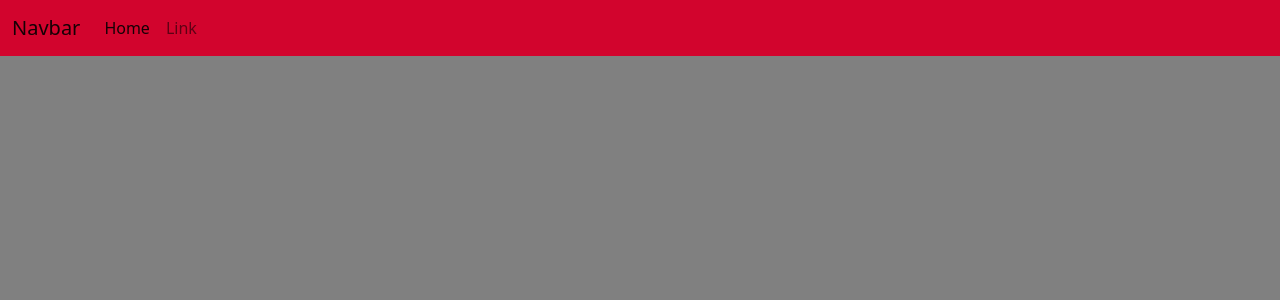
After one commit to MariuszPaluch2001/my-quiz-app, a Django app: template templates/base.html in a window 1280 px wide. The commit adds this page. Shown: the top 300 px of the page. Run offline with Django 3.2, Linux system fonts and the light colour scheme; the template is opened without the code that fills it, so the values that code supplies are empty.

Commit message:
Add navbar.

```diff
--- /dev/null
+++ b/static/style.css
@@ -0,0 +1,3 @@
+body {
+    background-color: #808080;
+}
--- /dev/null
+++ b/templates/base.html
@@ -0,0 +1,46 @@
+{% load static %}
+
+<!doctype html>
+<html lang="en">
+  <head>
+    <meta charset="utf-8">
+    <meta name="viewport" content="width=device-width, initial-scale=1">
+    <title>Bootstrap demo</title>
+    <link href="https://cdn.jsdelivr.net/npm/bootstrap@5.2.0/dist/css/bootstrap.min.css" rel="stylesheet" integrity="sha384-gH2yIJqKdNHPEq0n4Mqa/HGKIhSkIHeL5AyhkYV8i59U5AR6csBvApHHNl/vI1Bx" crossorigin="anonymous">
+    <!-- <link rel="stylesheet" type="text/css"  href="{% static 'style.css' %}"> -->
+    <title>
+        My-quiz-hub - {% block title %}{% endblock %}
+    </title>
+    <style>
+        body {
+            background-color: #808080;
+        }
+    </style>
+</head>
+  <body >
+    <nav class="navbar navbar-expand-lg " style="background-color: #D2042D;">
+        <div class="container-fluid">
+          <a class="navbar-brand" href="#">Navbar</a>
+          <button class="navbar-toggler" type="button" data-bs-toggle="collapse" data-bs-target="#navbarSupportedContent" aria-controls="navbarSupportedContent" aria-expanded="false" aria-label="Toggle navigation">
+            <span class="navbar-toggler-icon"></span>
+          </button>
+          <div class="collapse navbar-collapse" id="navbarSupportedContent">
+            <ul class="navbar-nav me-auto mb-2 mb-lg-0">
+              <li class="nav-item">
+                <a class="nav-link active" aria-current="page" href="#">Home</a>
+              </li>
+              <li class="nav-item">
+                <a class="nav-link" href="#">Link</a>
+              </li>
+            </ul>
+          </div>
+        </div>
+      </nav>
+    <div class="container">
+        {% block content %}
+        {% endblock %}
+    </div>
+    <script src="https://cdn.jsdelivr.net/npm/bootstrap@5.2.0/dist/js/bootstrap.bundle.min.js" integrity="sha384-A3rJD856KowSb7dwlZdYEkO39Gagi7vIsF0jrRAoQmDKKtQBHUuLZ9AsSv4jD4Xa" crossorigin="anonymous"></script>
+
+</body>
+</html>
```
Also changed, not shown: templates/hello.html (+9 -12 lines).
